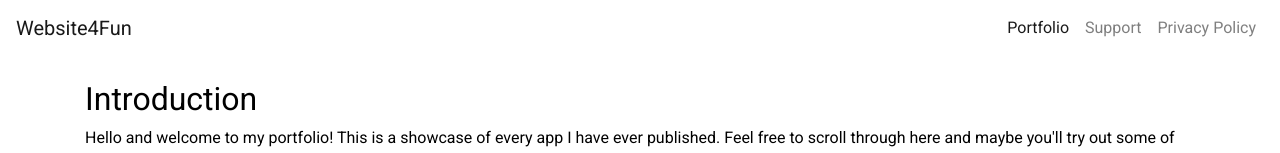
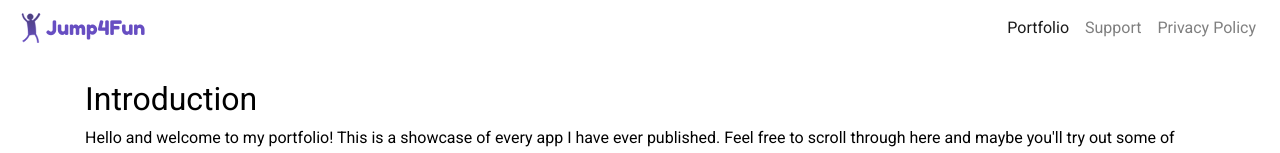
Before and after one commit to Jump4Fun/Website4Fun, an Angular app: page / in a window 1280 px wide. Shown: the top 153 px of the page. Built offline with nearby package versions, Linux system fonts and the light colour scheme.

Commit message:
Icon added

```diff
--- a/src/app/app.component.html
+++ b/src/app/app.component.html
@@ -1,5 +1,8 @@
 <nav class="navbar navbar-expand-lg navbar-light sticky-top" [ngClass]="(isScrolled)?'navBarScrolled':'navBar'">
-  <a class="navbar-brand" routerLink="/">{{title}}</a>
+  <a class="navbar-brand" routerLink="/" style="color:#674EC2;font-family: 'Fredoka One', cursive;">
+    <img src="assets/ic_jump4fun.svg" width="30" height="30" class="d-inline-block align-top" alt="">{{title}}
+  </a>
+
   <button class="navbar-toggler" type="button" data-toggle="collapse" data-target="#navbarNav" aria-controls="navbarNav" aria-expanded="false" aria-label="Toggle navigation">
     <span class="navbar-toggler-icon"></span>
   </button>
--- a/src/app/app.component.ts
+++ b/src/app/app.component.ts
@@ -8,7 +8,7 @@ import { Router } from '@angular/router';
   styleUrls: ['./app.component.scss']
 })
 export class AppComponent {
-  title = 'Website4Fun';
+  title = 'Jump4Fun';
   isScrolled = false
   navPosition = "Portfolio"
 
--- a/src/app/portfolio/portfolio.component.html
+++ b/src/app/portfolio/portfolio.component.html
@@ -13,11 +13,11 @@
 <div class="container p-4 mt-4 app-card" *ngFor="let app of apps" [style.background-color]="app.backgroundColor"
     [style.color]="app.textColor">
     <div class="row p-4">
-        <div class="col-sm-3 m-2">
+        <div class="col-md-3 m-2">
             <img [src]="app.imageUrl" class="banner">
         </div>
 
-        <div class="col-sm-5 mt-4 m-2">
+        <div class="col-md-5 mt-4 m-2">
             <h2><b>{{app.name}}</b></h2>
             <p class="mt-4 mb-0">
                 <b>Platform: </b>{{app.platform}}<br>
@@ -29,7 +29,7 @@
             </ul>
         </div>
 
-        <a class="col-sm-3 mt-4 m-2" [href]="app.link">
+        <a class="col-md-3 mt-4 m-2" [href]="app.link">
             <img [src]="app.bannerUrl" class="banner">
         </a>
     </div>
--- a/src/index.html
+++ b/src/index.html
@@ -2,13 +2,13 @@
 <html lang="en">
 <head>
   <meta charset="utf-8">
-  <title>Website4Fun</title>
+  <title>Jump4Fun</title>
   <base href="/">
 
   <meta name="viewport" content="width=device-width, initial-scale=1">
   <link rel="icon" type="image/x-icon" href="favicon.ico">
 
-  <link href="https://fonts.googleapis.com/css?family=Roboto:400,700&display=swap" rel="stylesheet">
+  <link href="https://fonts.googleapis.com/css?family=Fredoka+One|Roboto:400,700&display=swap" rel="stylesheet">
 
   <link rel="stylesheet" href="https://stackpath.bootstrapcdn.com/bootstrap/4.3.1/css/bootstrap.min.css" integrity="sha384-ggOyR0iXCbMQv3Xipma34MD+dH/1fQ784/j6cY/iJTQUOhcWr7x9JvoRxT2MZw1T" crossorigin="anonymous">
   <script src="https://code.jquery.com/jquery-3.3.1.slim.min.js" integrity="sha384-q8i/X+965DzO0rT7abK41JStQIAqVgRVzpbzo5smXKp4YfRvH+8abtTE1Pi6jizo" crossorigin="anonymous"></script>
```
Also changed, not shown: src/assets/ic_jump4fun.svg (added), 1 other file (tests, documents, lock files or other folders).
